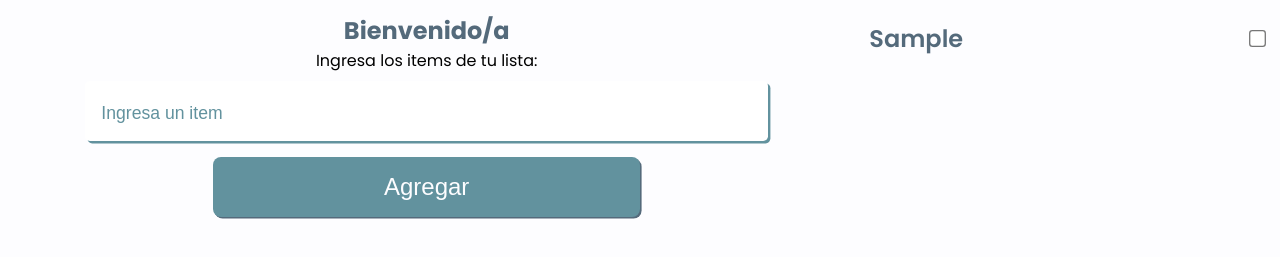
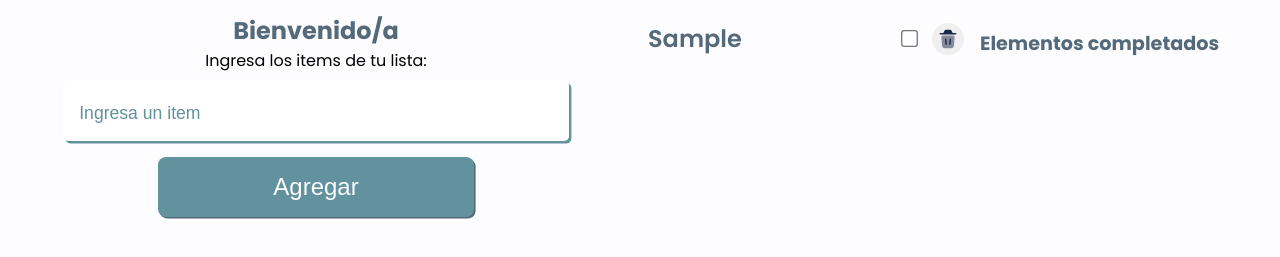
Before and after one commit to AndresCGuerrero/shopping-list-app, a plain HTML site: page index.html in a window 1280 px wide. Both pictures are taken after typing "Sample" into the empty fields and a click on the button "Agregar". Shown: the part 83-340 px from the top of the page. Drawn offline with Linux system fonts and the light colour scheme.

Commit message:
Add checked container
Added styles and container for checked items.

```diff
--- a/app.js
+++ b/app.js
@@ -13,6 +13,7 @@ let getItems = function () {
   let img = d.createElement("img");
   let check = d.createElement("input");
   let div = d.createElement("div");
+  let buttonDelete = d.createElement("button");
 
   // add classes
   item.classList.add("item");
@@ -24,17 +25,16 @@ let getItems = function () {
   img.alt = "Delete button";
   check.setAttribute("type", "checkbox");
   check.setAttribute("class", "listcheck");
+  buttonDelete.setAttribute("type", "button");
 
   //   -----------------
   let textItem = d.createTextNode(itemSub);
   label.appendChild(textItem);
   label.appendChild(div);
   div.appendChild(check);
-  div.appendChild(img);
+  div.appendChild(buttonDelete);
+  buttonDelete.appendChild(img);
   item.appendChild(label);
-  //   -----
-
-  //   -------
 
   d.querySelector(".items-list").appendChild(item);
 
@@ -45,19 +45,20 @@ let getItems = function () {
       item.remove();
     })
   );
+
+  // modify desktop version
   check.addEventListener("change", function () {
     if (check.checked) {
       item.style.textDecoration = "line-through";
       item.style.opacity = "0.5";
+      let chekedItems = d.getElementById("items-done");
+      chekedItems.appendChild(item);
     } else {
       item.style.textDecoration = "none";
       item.style.opacity = "1";
+      d.querySelector(".items-list").appendChild(item);
     }
   });
-
-  // item.addEventListener("click", function () {
-  //   item.remove();
-  // });
 };
 
 let actions = function () {
--- a/assets/css/style.css
+++ b/assets/css/style.css
@@ -58,8 +58,18 @@ h1 {
   align-items: center;
 }
 
-.shopping-input h2 {
+.shopping-input h2,
+#items-done h2 {
   color: var(--main-color);
+}
+
+#items-done h2 {
+  margin-top: 1rem;
+  font-size: 1.2rem;
+}
+
+#items-done li {
+  list-style-type: none;
 }
 
 #items-submit {
@@ -119,6 +129,7 @@ h1 {
 
 .listcheck {
   transform: scale(1.3);
+  cursor: pointer;
 }
 
 .interaction-btns {
@@ -128,24 +139,44 @@ h1 {
   gap: 1rem;
 }
 
+.interaction-btns button {
+  padding: 0.5rem;
+  display: flex;
+  align-items: center;
+  border: none;
+  border-radius: 50%;
+  cursor: pointer;
+}
+
 .delete-item {
   width: 1rem;
   height: 1rem;
-  margin: 0;
-  padding: 0;
-  transform: scale(1.3);
+  transform: scale(1.4);
 }
 
 @keyframes init {
   0% {
-    transform: scale(1.5);
+    /* transform: scale(1.5); */
     color: #000;
   }
 
   50% {
-    transform: scale(1.4);
+    /* transform: scale(1.4); */
     background-image: linear-gradient(
-      340deg,
+      300deg,
+      rgba(57, 61, 63, 1) 10%,
+      rgba(98, 146, 158, 1) 49%,
+      rgba(198, 197, 185, 1) 68%,
+      rgba(84, 106, 123, 1) 99%
+    );
+    background-clip: text;
+    color: transparent;
+  }
+
+  80% {
+    /* transform: scale(1.3); */
+    background-image: linear-gradient(
+      320deg,
       rgba(57, 61, 63, 1) 10%,
       rgba(98, 146, 158, 1) 49%,
       rgba(198, 197, 185, 1) 68%,
@@ -156,7 +187,7 @@ h1 {
   }
 
   100% {
-    transform: scale(1.3);
+    /* transform: scale(1.3); */
     background-image: linear-gradient(
       340deg,
       rgba(57, 61, 63, 1) 10%,
--- a/index.html
+++ b/index.html
@@ -32,6 +32,9 @@
       <div class="items">
         <ol class="items-list"></ol>
       </div>
+      <div class="items" id="items-done">
+        <h2>Elementos completados</h2>
+      </div>
     </main>
     <script src="./app.js"></script>
   </body>
```
